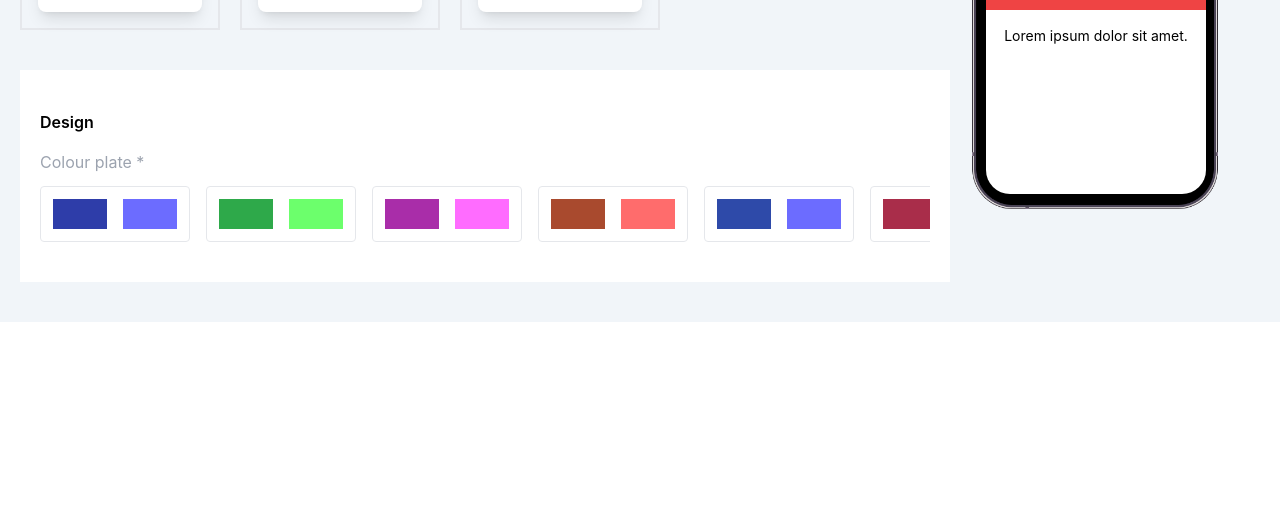
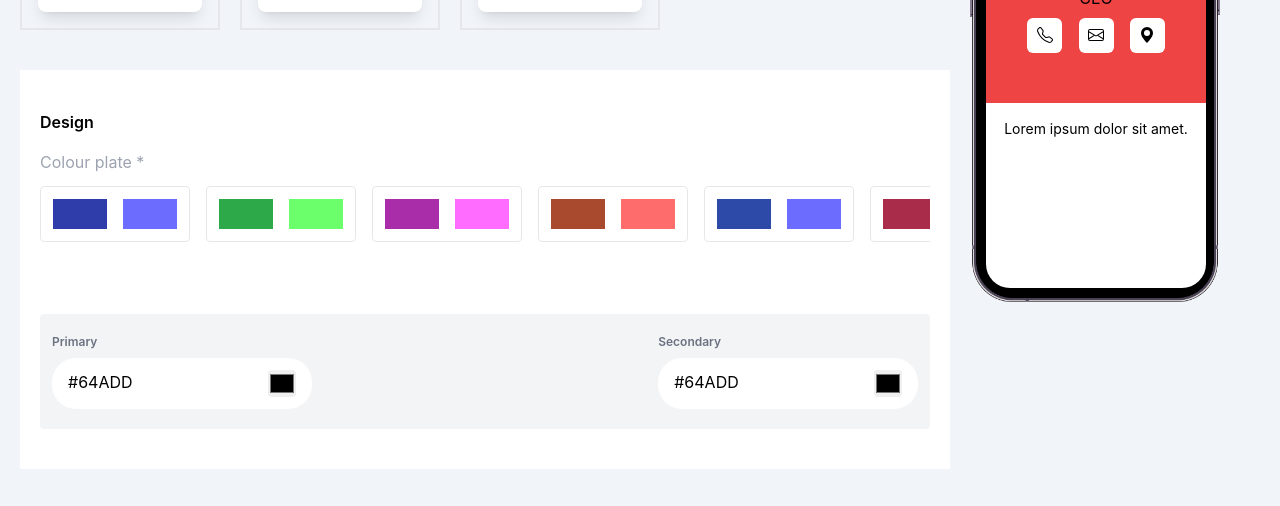
Before and after one commit to shohan-ch/qr-scanner, a React (Create React App) app: page / in a window 1280 px wide. Shown: the part 407-913 px from the top of the page. Before the commit the page ends 800 px from the top, so only its background shows below. Built offline with nearby package versions, Linux system fonts and the light colour scheme.

Commit message:
color plate design fix

```diff
--- a/src/components/ColorPlate/ColorPlateView.jsx
+++ /dev/null
@@ -1,42 +0,0 @@
-import colotPlateData from "../../data/colorPlate.json";
-
-const ColorPlateView = () => {
-  console.log(colotPlateData);
-  return (
-    <>
-      <div className="px-5 py-10 mt-10 bg-white">
-        <h3 className="mb-4 text-base font-semibold">Design</h3>
-        <p className="mb-3 text-base text-gray-400">Colour plate *</p>
-
-        <div className="flex w-full overflow-x-auto overflow-y-hidden gap-x-4 scroll-m-10">
-          {colotPlateData &&
-            colotPlateData.map((color, index) => (
-              <div key={index}>
-                <input
-                  type="radio"
-                  id={"color_" + color.id}
-                  className="hidden appearance-none"
-                  value={"color_" + color.id}
-                />
-                <label
-                  htmlFor={"color_" + color.id}
-                  className="flex w-[150px] gap-4 border rounded p-3  cursor-pointer"
-                >
-                  <div
-                    style={{ background: `${color.primary}` }}
-                    className={` w-[50%] h-[30px]`}
-                  ></div>
-                  <div
-                    style={{ background: `${color.secondary}` }}
-                    className={`w-[50%]`}
-                  ></div>
-                </label>
-              </div>
-            ))}
-        </div>
-      </div>
-    </>
-  );
-};
-
-export default ColorPlateView;
--- /dev/null
+++ b/src/components/ColorPlate/ColorsPlateView.jsx
@@ -0,0 +1,78 @@
+import colotPlateData from "../../data/colorPlate.json";
+
+const ColorsPlateView = () => {
+  console.log(colotPlateData);
+
+  return (
+    <>
+      <div className="px-5 py-10 mt-10 bg-white">
+        <h3 className="mb-4 text-base font-semibold">Design</h3>
+        <p className="mb-3 text-base text-gray-400">Colour plate *</p>
+        {/* Color plate list */}
+        <div className="flex w-full overflow-x-scroll gap-x-4 scroll-m-10">
+          {colotPlateData &&
+            colotPlateData.map((color, index) => (
+              <div key={index} className="pb-8">
+                <input
+                  type="radio"
+                  id={"color_" + color.id}
+                  className="hidden appearance-none"
+                  value={"color_" + color.id}
+                  defaultChecked=""
+                  name="templateRadio"
+                />
+                <label
+                  htmlFor={"color_" + color.id}
+                  className="flex w-[150px] gap-4 border rounded p-3  cursor-pointer"
+                >
+                  <div
+                    style={{ background: `${color.primary}` }}
+                    className={`w-[50%] h-[30px]`}
+                  ></div>
+                  <div
+                    style={{ background: `${color.secondary}` }}
+                    className={`w-[50%]`}
+                  ></div>
+                </label>
+              </div>
+            ))}
+        </div>
+        {/* color pickup selector */}
+        <div
+          id="colorPickupSelector"
+          className="flex justify-between px-3 py-5 mt-10 bg-gray-100 rounded"
+        >
+          <div className="w-[30%]">
+            <p className="mb-2 text-xs font-semibold text-gray-500">Primary</p>
+
+            <div className="flex justify-between px-4 py-3 bg-white rounded-3xl">
+              <p>#64ADD</p>
+              <input
+                type="color"
+                value={"#ffff"}
+                className="rounded cursor-pointer w-7"
+              />
+            </div>
+          </div>
+
+          <div className="w-[30%]">
+            <p className="mb-2 text-xs font-semibold text-gray-500">
+              Secondary
+            </p>
+
+            <div className="flex justify-between px-4 py-3 bg-white rounded-3xl">
+              <p>#64ADD</p>
+              <input
+                type="color"
+                value={"#ffff"}
+                className="rounded cursor-pointer w-7"
+              />
+            </div>
+          </div>
+        </div>
+      </div>
+    </>
+  );
+};
+
+export default ColorsPlateView;
--- a/src/components/Vcard/VcardIndex.jsx
+++ b/src/components/Vcard/VcardIndex.jsx
@@ -1,5 +1,5 @@
 import templateListData from "../../data/templateList.json";
-import ColorPlateView from "../ColorPlate/ColorPlateView";
+import ColorsPlateView from "../ColorPlate/ColorsPlateView";
 import { useSelectedTemplate } from "../Context/TemplateListContext";
 import InputField from "../Forms/InputField";
 import Switch from "../Forms/Switch";
@@ -21,7 +21,7 @@ const VcardIndex = () => {
           <Switch label="Autocomplete fields" />
           <TemplateList templateList={templateListData} />
 
-          <ColorPlateView />
+          <ColorsPlateView />
         </div>
         <div className="previewSection">
           <TemplatePreviewOne />
--- a/src/index.css
+++ b/src/index.css
@@ -20,3 +20,7 @@ input:checked+label {
   border-color: black;
   box-shadow: 0 10px 15px -3px rgba(0, 0, 0, 0.1), 0 4px 6px -2px rgba(0, 0, 0, 0.05);
 }
+
+ .no-scrollbar::-webkit-scrollbar {
+   display: none;
+ }
```
